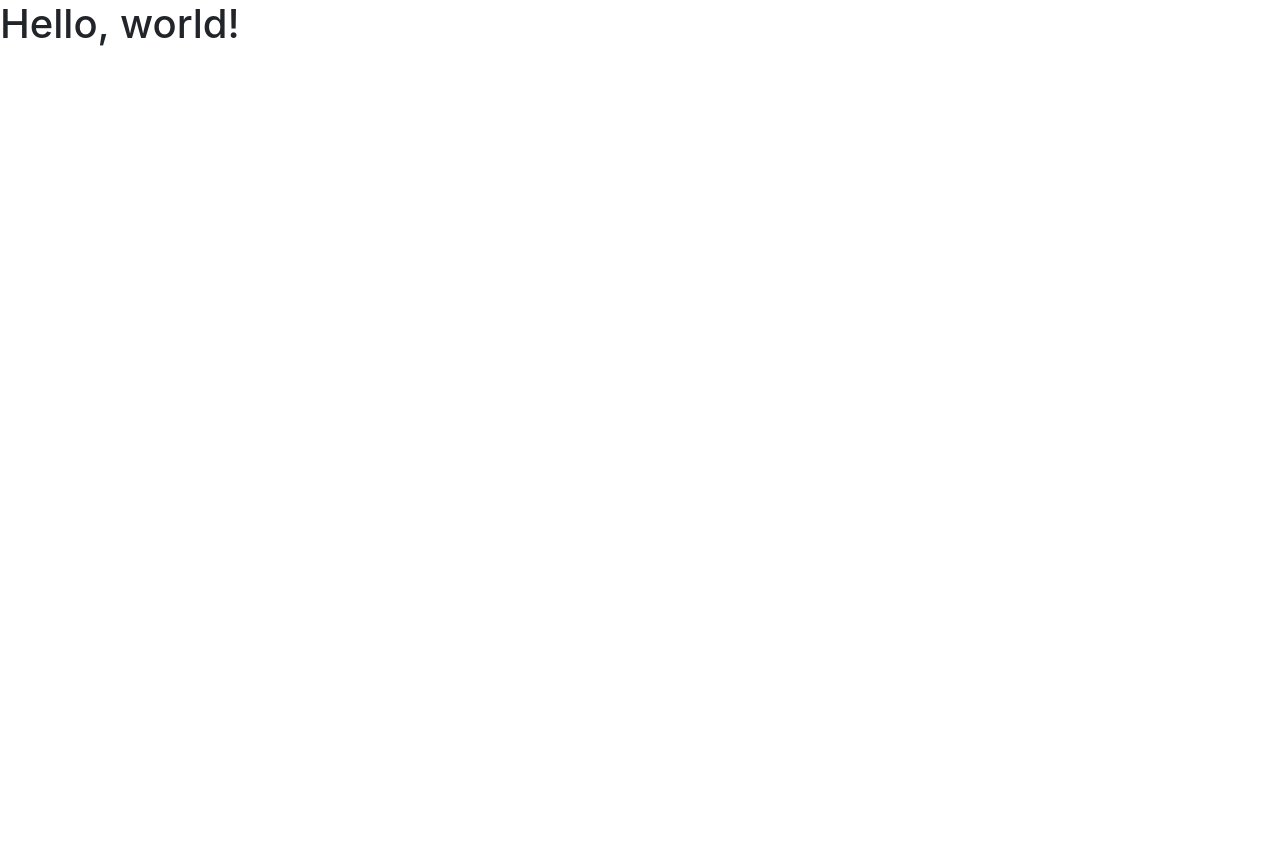
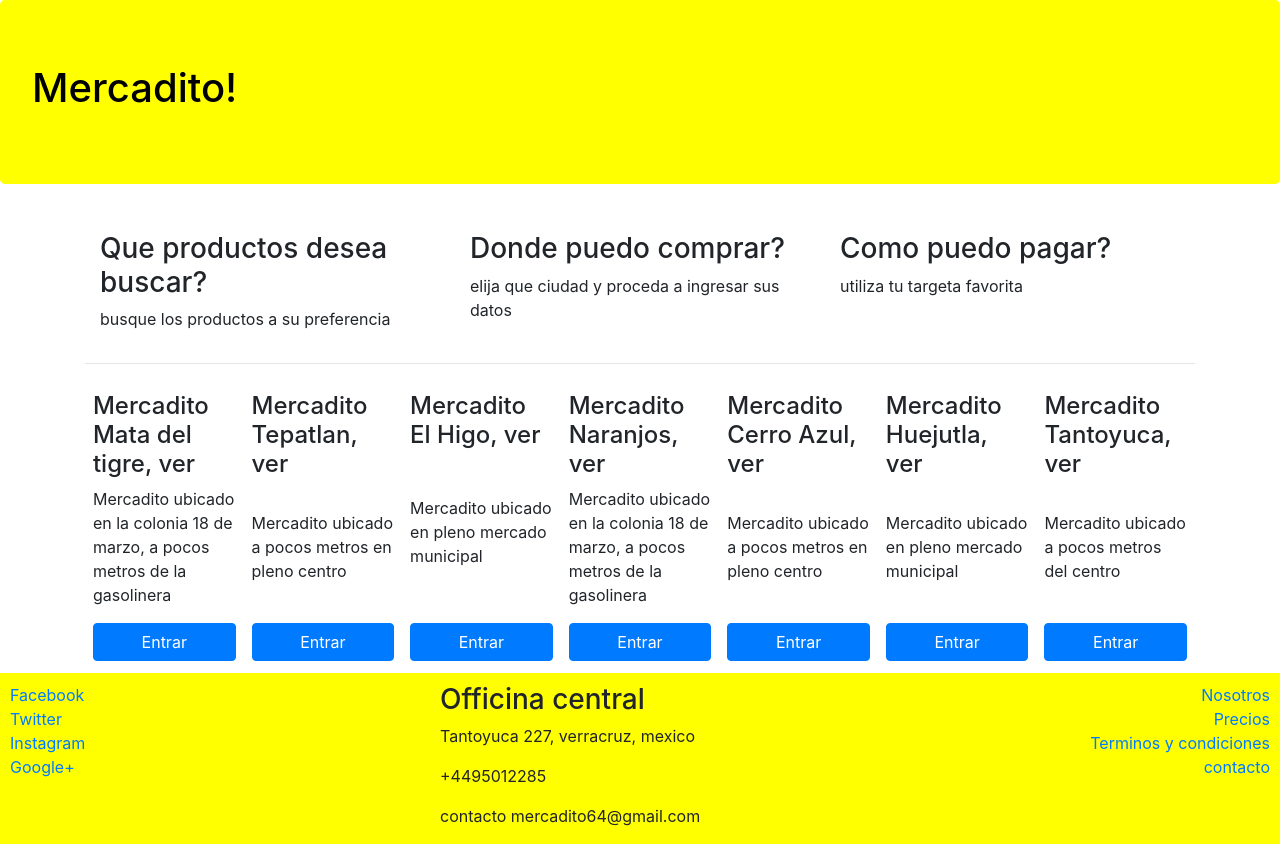
Before and after one commit to brperez/guia-hoteles, a website: page index.html in a window 1280 px wide. Before the commit the page ends 800 px from the top, so only its background shows below. Drawn offline with nearby package versions, Linux system fonts and the light colour scheme.

Commit message:
agregue footer y estilos con flex

```diff
--- /dev/null
+++ b/css/main.css
@@ -0,0 +1,21 @@
+.jumbotron{
+    background-color: yellow;
+    color: black
+}
+
+footer {
+    padding: 10px 10px 0 10px;
+    background-color: yellow;
+    margin-bottom: 0px;
+    margin-top: 10px;
+}
+
+.card-hotel{
+    flex: 1 150px;
+    padding: 2px 8px 2px 8px;
+    margin-top: 10px;
+}
+
+.btn-reserva{
+    width: 100%;
+}
--- a/index.html
+++ b/index.html
@@ -7,11 +7,118 @@
 
     <!-- Bootstrap CSS -->
     <link rel="stylesheet" href="node_modules/bootstrap/dist/css/bootstrap.min.css">
-
-    <title>Hello, world!</title>
+    <link rel="stylesheet" href="css/main.css">
+    <title>Supermercadito</title>
   </head>
   <body>
-    <h1>Hello, world!</h1>
+      <div class="jumbotron">
+          <h1>Mercadito!</h1>
+      </div>
+
+    <div class="container">
+        <div class="d-flex ">
+            <div class="col-sm-4">
+                <p>
+                    <h3>Que productos desea buscar?</h3>
+                    <p>busque los productos a su preferencia</p>
+                </p>
+            </div>
+            <div class="col-sm-4">
+                <p>
+                    <h3>Donde puedo comprar?</h3>
+                    <p>elija que ciudad y proceda a ingresar sus datos</p>
+                </p>
+            </div>
+            <div class="col-sm-4">
+                <p>
+                    <h3>Como puedo pagar?</h3>
+                    <p>utiliza tu targeta favorita</p>
+                </p>
+            </div>
+        </div>
+        <hr>
+        <div class="d-flex flex-wrap flex-row-reverse">
+            <div class=" card-hotel d-flex flex-column justify-content-between">
+              <div><h4>Mercadito Tantoyuca, ver</h4>
+            </div>
+                <p>Mercadito ubicado a pocos metros del centro</p>
+                <div><button class="btn btn-primary btn-reserva">Entrar</button>
+                </div>
+            </div>
+            <div class=" card-hotel d-flex flex-column justify-content-between">
+               <div> <h4>Mercadito Huejutla, ver</h4>
+               </div>
+                <p>Mercadito ubicado en pleno mercado municipal</p>
+                <div>
+                <button class="btn btn-primary btn-reserva">Entrar</button>
+                </div>
+            </div>
+            <div class=" card-hotel d-flex flex-column justify-content-between">
+                <div><h4>Mercadito Cerro Azul, ver</h4>
+                </div>
+                <p>Mercadito ubicado a pocos metros en pleno centro</p>
+                <div>
+                <button class="btn btn-primary btn-reserva">Entrar</button>
+                </div>
+            </div>
+            <div class=" card-hotel d-flex flex-column justify-content-between">
+                <div><h4>Mercadito Naranjos, ver</h4>
+                </div>
+                <p>Mercadito ubicado en la colonia 18 de marzo, a pocos metros de la gasolinera</p>
+                <div>
+                <button class="btn btn-primary btn-reserva">Entrar</button>
+                </div>
+            </div>
+            <div class=" card-hotel d-flex flex-column justify-content-between">
+                <div><h4>Mercadito El Higo, ver</h4>
+                </div>
+                <p>Mercadito ubicado en pleno mercado municipal</p>
+                <div>
+                <button class="btn btn-primary btn-reserva">Entrar</button>
+                </div>
+            </div>
+            <div class=" card-hotel d-flex flex-column justify-content-between">
+                <div><h4>Mercadito Tepatlan, ver</h4>
+                </div>
+                <p>Mercadito ubicado a pocos metros en pleno centro</p>
+                <div>
+                <button class="btn btn-primary btn-reserva">Entrar</button>
+                </div>
+            </div>
+            <div class=" card-hotel d-flex flex-column justify-content-between">
+                <div><h4>Mercadito Mata del tigre, ver</h4>
+                </div>
+                <p>Mercadito ubicado en la colonia 18 de marzo, a pocos metros de la gasolinera</p>
+                <div>
+                <button class="btn btn-primary btn-reserva">Entrar</button></div>
+            </div>
+        </div>
+    </div>
+    <footer>
+        <div class="row">
+            <div class="col-sm-4 d-flex flex-column ">
+            <a href="http://www.facebook.com">Facebook</a>
+            <a href="http://www.twitter.com">Twitter</a>
+            <a href="http://www.instagram.com">Instagram</a>
+            <a href="http://www.google+.com">Google+</a>
+        </div>
+        <div class="col-sm-4">
+            <address>
+               <h3>Officina central</h3>
+               <p> Tantoyuca 227, verracruz, mexico</p>
+               <p>+4495012285</p>
+               <p> contacto mercadito64@gmail.com</p>
+            </address>
+        </div>
+
+        <div class="col-sm-4 d-flex flex-column align-items-end">
+            <a href="http://www.twitter.com">Nosotros</a>
+            <a href="http://www.twitter.com">Precios</a>
+            <a href="http://www.instagram.com">Terminos y condiciones</a>
+            <a href="http://www.google+.com">contacto</a>
+        </div>
+    </div>
+</footer>
 
     <!-- Optional JavaScript -->
     <!-- jQuery first, then Popper.js, then Bootstrap JS -->
```
